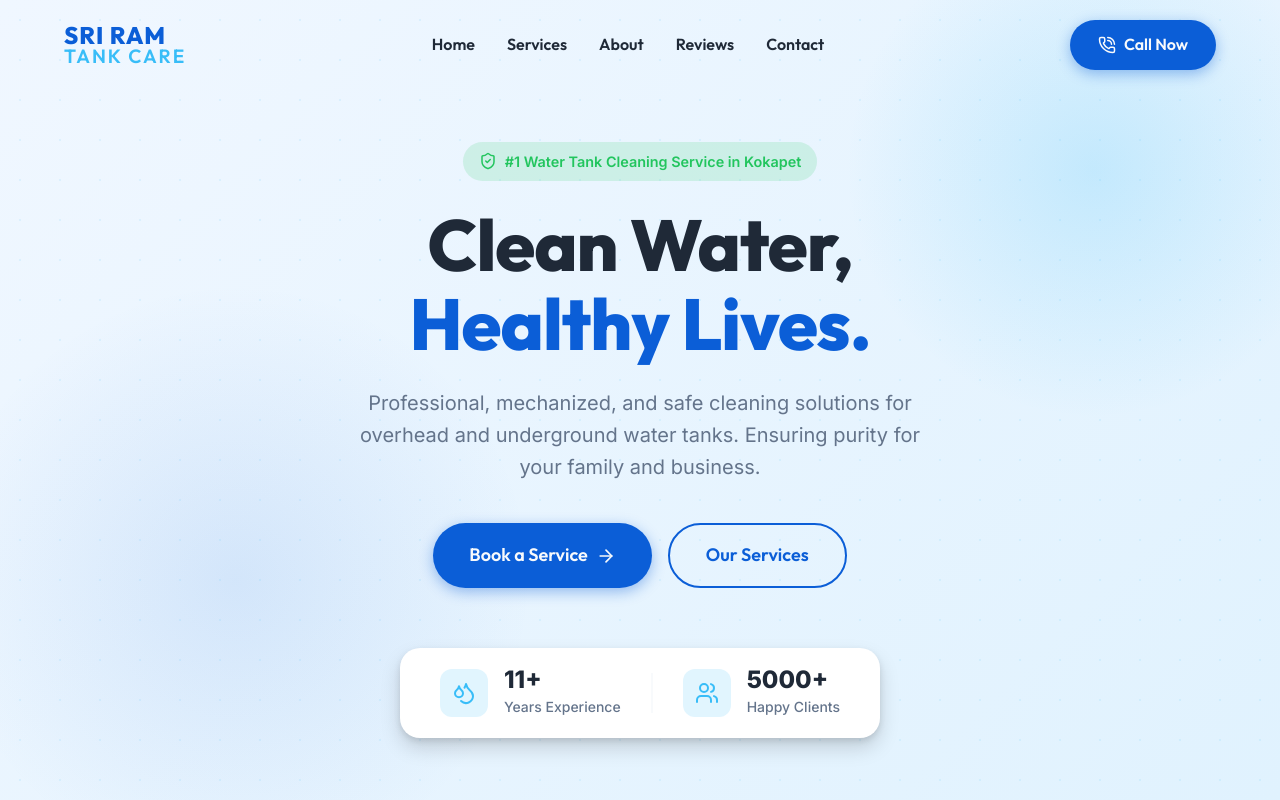
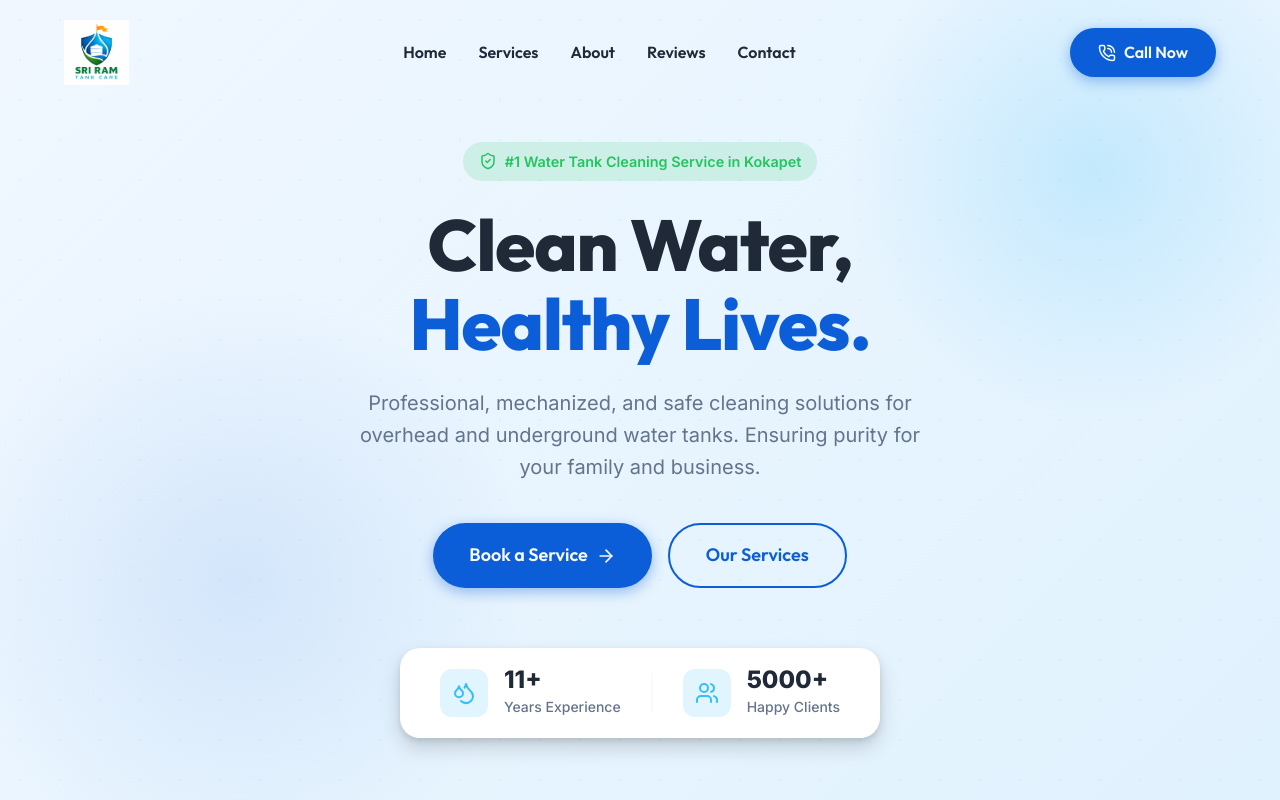
Before and after one commit to Ganeshchary30/Sri-Ram-TankCare, a React (Vite) app: page / in a window 1280 px wide. Shown: the top 800 px of the page. Built offline with nearby package versions, Linux system fonts and the light colour scheme.

Commit message:
updated project changes

```diff
--- a/src/components/Footer.css
+++ b/src/components/Footer.css
@@ -15,13 +15,7 @@
   margin-bottom: 24px;
 }
 
-.footer-logo .brand-sri {
-  color: white;
-}
 
-.footer-logo .brand-tank {
-  color: var(--secondary-color);
-}
 
 .footer-desc {
   color: #94a3b8; /* Slate 400 */
--- a/src/components/Footer.jsx
+++ b/src/components/Footer.jsx
@@ -13,9 +13,8 @@ const Footer = () => {
       <div className="container">
         <div className="footer-grid">
           <div className="footer-col brand-col">
-            <div className="logo-text footer-logo">
-              <span className="brand-sri">SRI RAM</span>
-              <span className="brand-tank">TANK CARE</span>
+            <div className="footer-logo">
+              <img src="/logo.png" alt="Sri Ram Tank Care" className="logo-img" />
             </div>
             <p className="footer-desc">
               Providing professional, safe, and mechanized water tank cleaning services in Kokapet. Ensuring the health of your family with every drop.
--- a/src/components/Navbar.css
+++ b/src/components/Navbar.css
@@ -16,32 +16,15 @@
   box-shadow: var(--shadow-sm);
 }
 
-.navbar.scrolled .logo-text .brand-sri {
-  color: var(--primary-color);
-}
-.navbar.scrolled .logo-text .brand-tank {
-  color: var(--accent-color);
+.logo-img {
+  max-height: 65px;
+  width: auto;
+  display: block;
+  transition: var(--transition);
 }
 
-.logo-text {
-  font-family: var(--font-heading);
-  font-weight: 800;
-  font-size: 1.5rem;
-  display: flex;
-  flex-direction: column;
-  line-height: 1;
-}
-
-.brand-sri {
-  color: var(--primary-color);
-  letter-spacing: 1px;
-}
-
-.brand-tank {
-  color: var(--secondary-color);
-  font-size: 1.2rem;
-  font-weight: 600;
-  letter-spacing: 2px;
+.navbar.scrolled .logo-img {
+  max-height: 55px;
 }
 
 .nav-container {
--- a/src/components/Navbar.jsx
+++ b/src/components/Navbar.jsx
@@ -23,10 +23,7 @@ const Navbar = () => {
       <div className="container nav-container">
         <div className="logo">
           <a href="#">
-            <div className="logo-text">
-              <span className="brand-sri">SRI RAM</span>
-              <span className="brand-tank">TANK CARE</span>
-            </div>
+            <img src="/logo.png" alt="Sri Ram Tank Care" className="logo-img" />
           </a>
         </div>
 
```
Also changed, not shown: public/logo.png (added).
